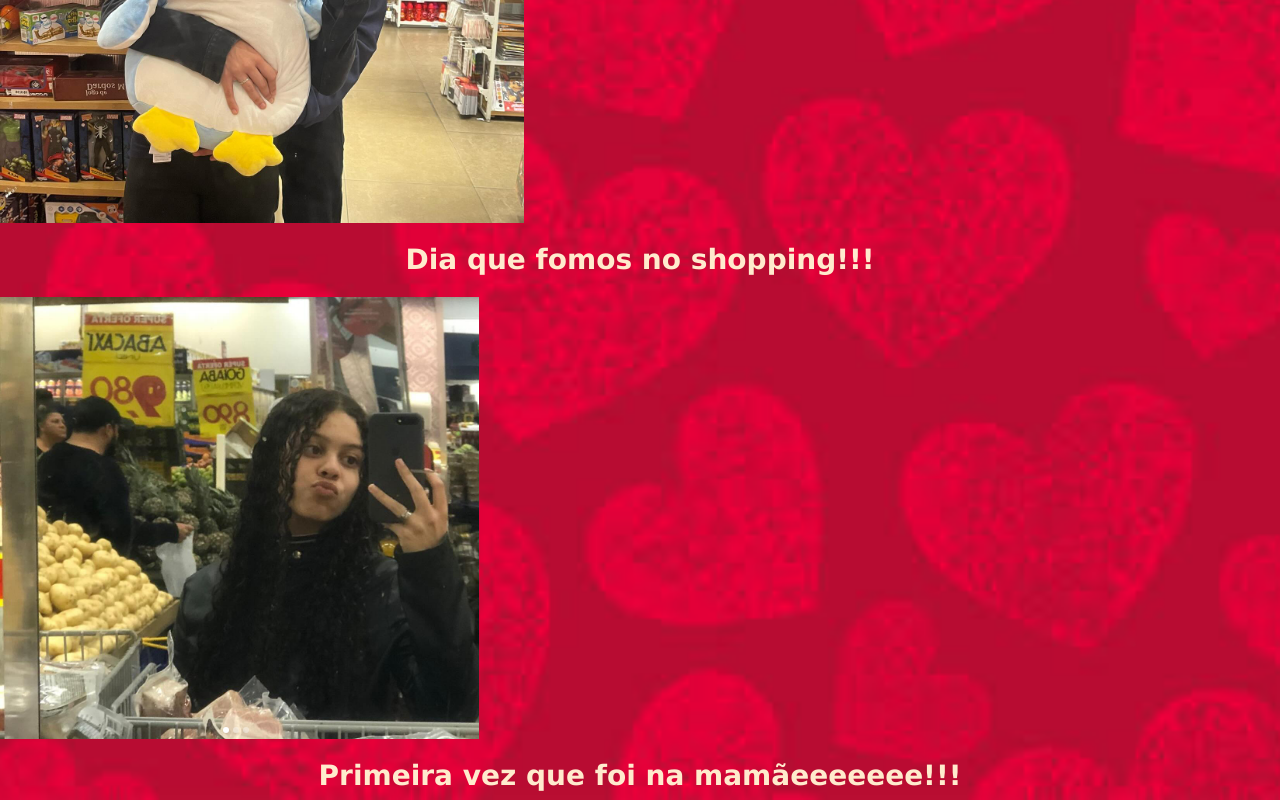
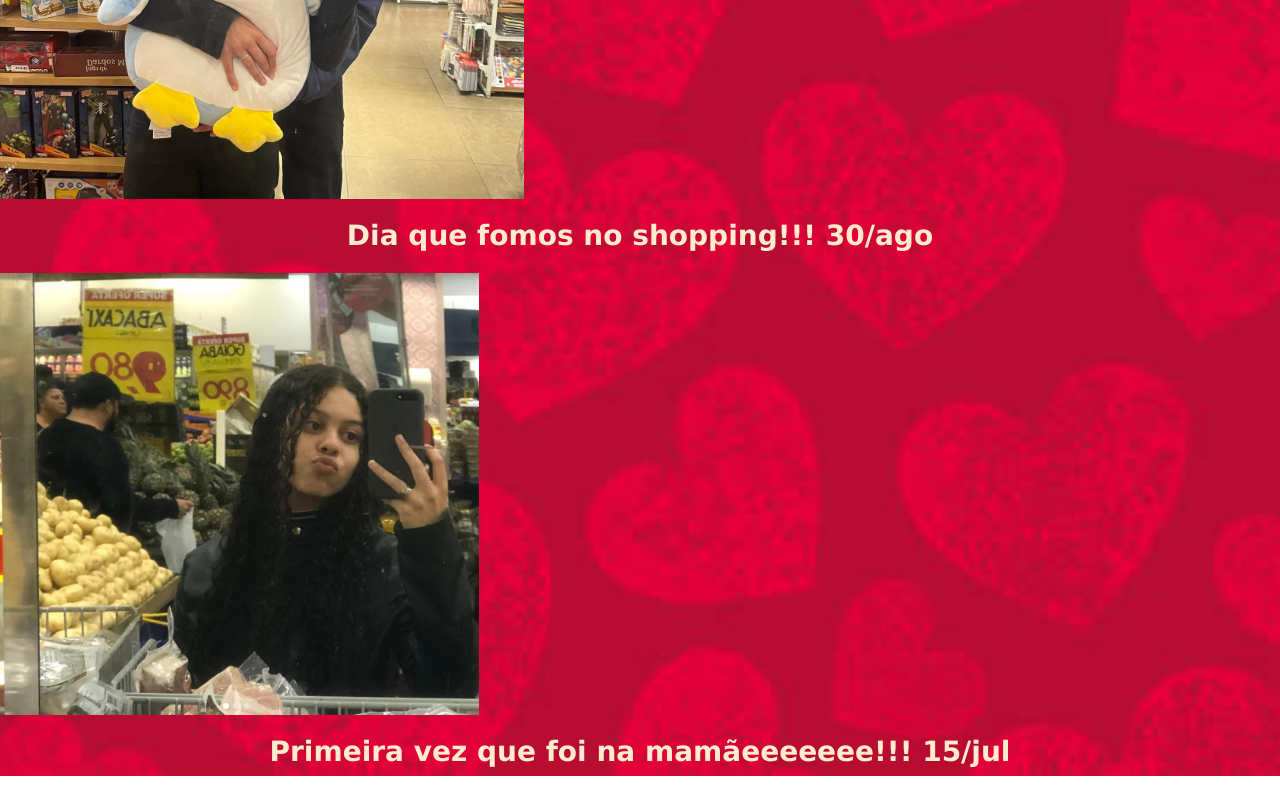
Before and after one commit to Peter157097/meuamor, a plain HTML site: page index.html in a window 1280 px wide. Shown: the part 1336-2136 px from the top of the page. After the commit the page ends 2112 px from the top, so only its background shows below. Drawn offline with nearby package versions, Linux system fonts and the light colour scheme.

Commit message:
Update index.html

```diff
--- a/index.html
+++ b/index.html
@@ -79,19 +79,18 @@
         </div>
     </div>
     <br><br><br><br><br><br>
-    pinto
     <h3>Meu amor por você é algo infinito e nenhuma dificuldade nem nada na vida vai mudar isso, você é minha heroína de vida.</h3>
 
     <!-- Imagens adicionais com classe img-fluid -->
     <div class="img-container">
         <img src="7.png" class="img-fluid" alt="Dia que fomos no shopping!">
     </div>
-    <h3>Dia que fomos no shopping!!!</h3>
+    <h3>Dia que fomos no shopping!!! 30/ago</h3>
 
     <div class="img-container">
         <img src="8.png" class="img-fluid" alt="Primeira vez que foi na mamãeeeeeee!!!">
     </div>
-    <h3>Primeira vez que foi na mamãeeeeeee!!!</h3>
+    <h3>Primeira vez que foi na mamãeeeeeee!!! 15/jul</h3>
 
     <script src="https://cdn.jsdelivr.net/npm/bootstrap@5.3.3/dist/js/bootstrap.bundle.min.js" integrity="sha384-YvpcrYf0tY3lHB60NNkmXc5s9fDVZLESaAA55NDzOxhy9GkcIdslK1eN7N6jIeHz" crossorigin="anonymous"></script>
 </body>
```
